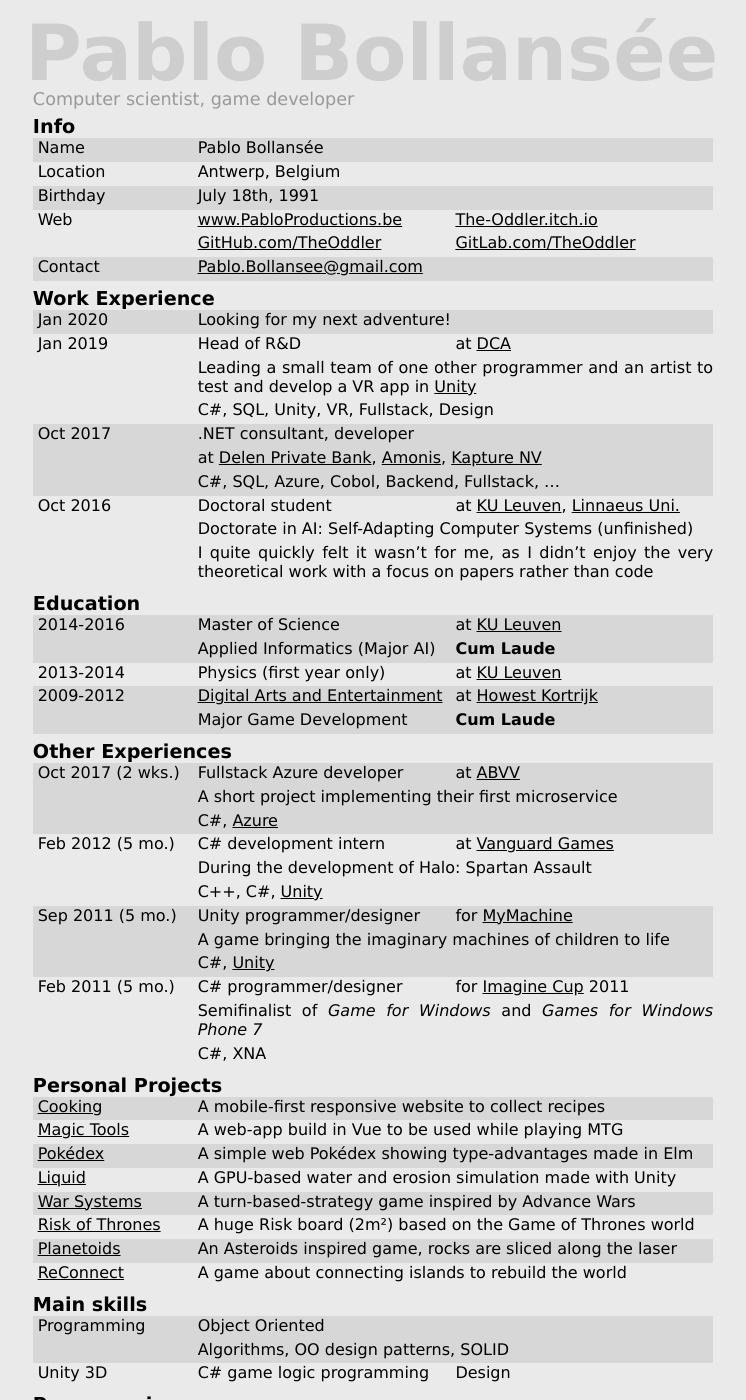
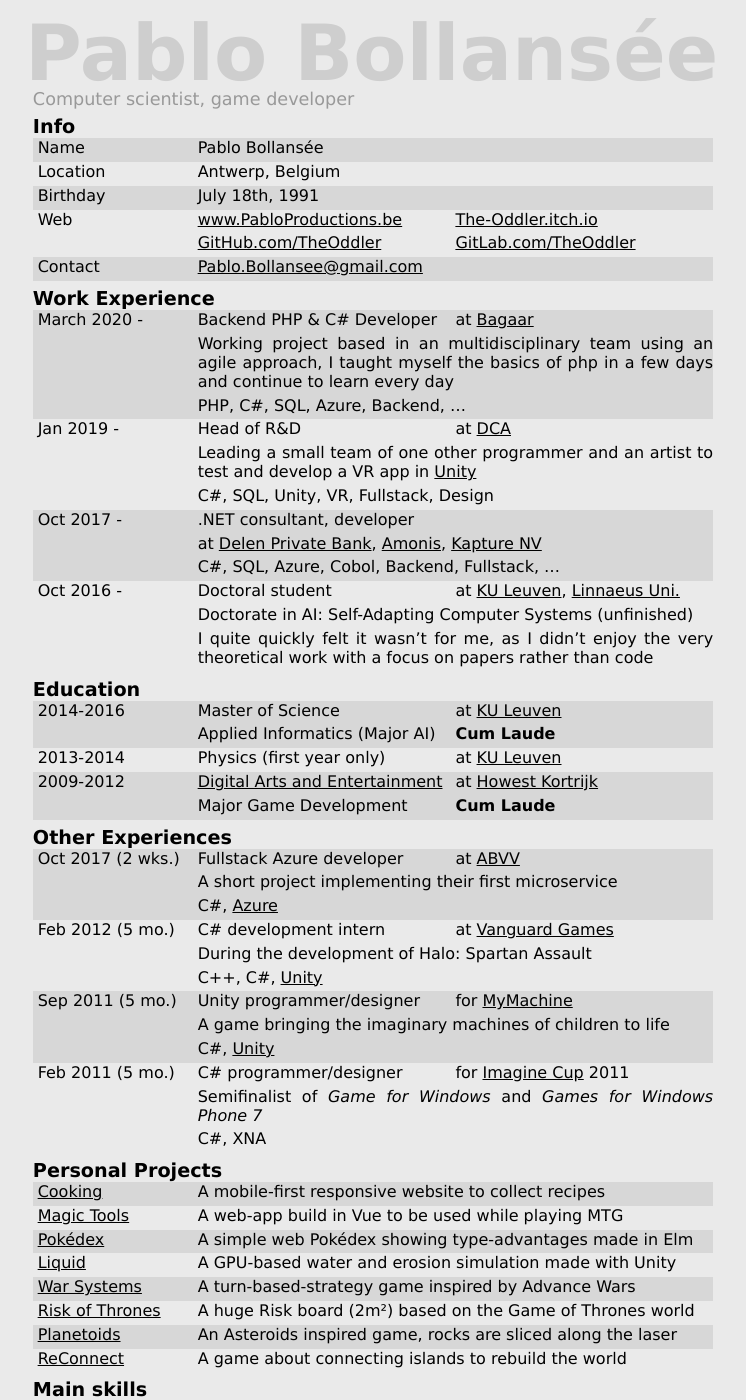
Before and after one commit to TheOddler/theoddler.github.io, a Jekyll site: the page built from extended-cv.md, in a window 1280 px wide and 1400 px high. Shown: the whole window, without its empty margins (267-1013 px from the left). Built offline with Jekyll 4.4.1, drawn with Linux system fonts in a browser that asks for light colours; nearby versions of some CDN libraries; some of the changed text lies outside the part shown.

```diff
--- a/_includes/cv.md
+++ b/_includes/cv.md
@@ -23,18 +23,21 @@
 
 ### Work Experience
 
-* Jan 2020
-  * Looking for my next adventure!
-* Jan 2019
+* March 2020 -
+  * Backend PHP & C# Developer
+  * at [Bagaar](https://www.bagaar.be/)
+{% if include.extended %}  * Working project based in an multidisciplinary team using an agile approach, I taught myself the basics of php in a few days and continue to learn every day{% endif %}
+{% if include.extended %}  * PHP, C#, SQL, Azure, Backend, ...{% endif %}
+* Jan 2019 -
   * Head of R&D
   * at [DCA](https://dca.lu/)
 {% if include.extended %}  * Leading a small team of one other programmer and an artist to test and develop a VR app in [Unity](https://unity.com/){% endif %}
 {% if include.extended %}  * C#, SQL, Unity, VR, Fullstack, Design{% endif %}
-* Oct 2017
+* Oct 2017 -
   * .NET consultant, developer
   * at [Delen Private Bank](https://www.delen.be/), [Amonis](http://www.amonis.be/), [Kapture NV](https://www.kapture.be/)
 {% if include.extended %}  * C#, SQL, Azure, Cobol, Backend, Fullstack, ...{% endif %}
-* Oct 2016
+* Oct 2016 -
   * Doctoral student
   * at [KU Leuven](https://www.kuleuven.be/), [Linnaeus Uni.](https://lnu.se/en/)
   * Doctorate in AI: Self-Adapting Computer Systems (unfinished)
@@ -124,15 +127,17 @@
 
 * C#
   * 7+ years of experience{% if include.extended %}*{% endif %}
-  * Current main language
 * SQL
-  * 2+ years of experience{% if include.extended %}*{% endif %}
+  * 3+ years of experience{% if include.extended %}*{% endif %}
 * C++
   * 3 years of experience{% if include.extended %}*{% endif %}
   * Bachelor's main language
 * Java
   * 2 years of experience{% if include.extended %}*{% endif %}
   * Master's main language
+* PHP
+  * 1 year of experience
+  * Current main language
 * Other
   * AWS, Android, Angular, Azure, C, CSS, Elm, Entity Framework, Git, Haskell, HTML, Javascript, LINQ, Lua, MySQL, Prolog, Python, React, Rust, SQL Server, Vue, XML, ...
 {: .table_list}
```
